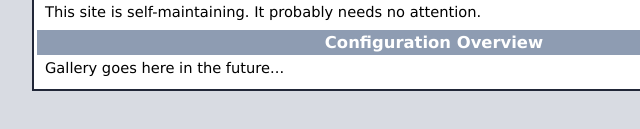
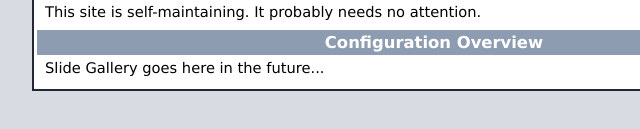
Before and after one commit to BE55Roberts/graybird, a plain HTML site: page index.html in a window 1280 px wide. Shown: the part 309-438 px from the top of the page, 206-846 px from the left. Drawn offline with Linux system fonts and the light colour scheme.

Commit message:
Tweaks to index

```diff
--- a/index.html
+++ b/index.html
@@ -246,7 +246,7 @@
         </div>
         <div class="content_section_text">
           <p>
-                Gallery goes here in the future...
+                Slide Gallery goes here in the future...
           </p>
         </div>
     </body>
```
